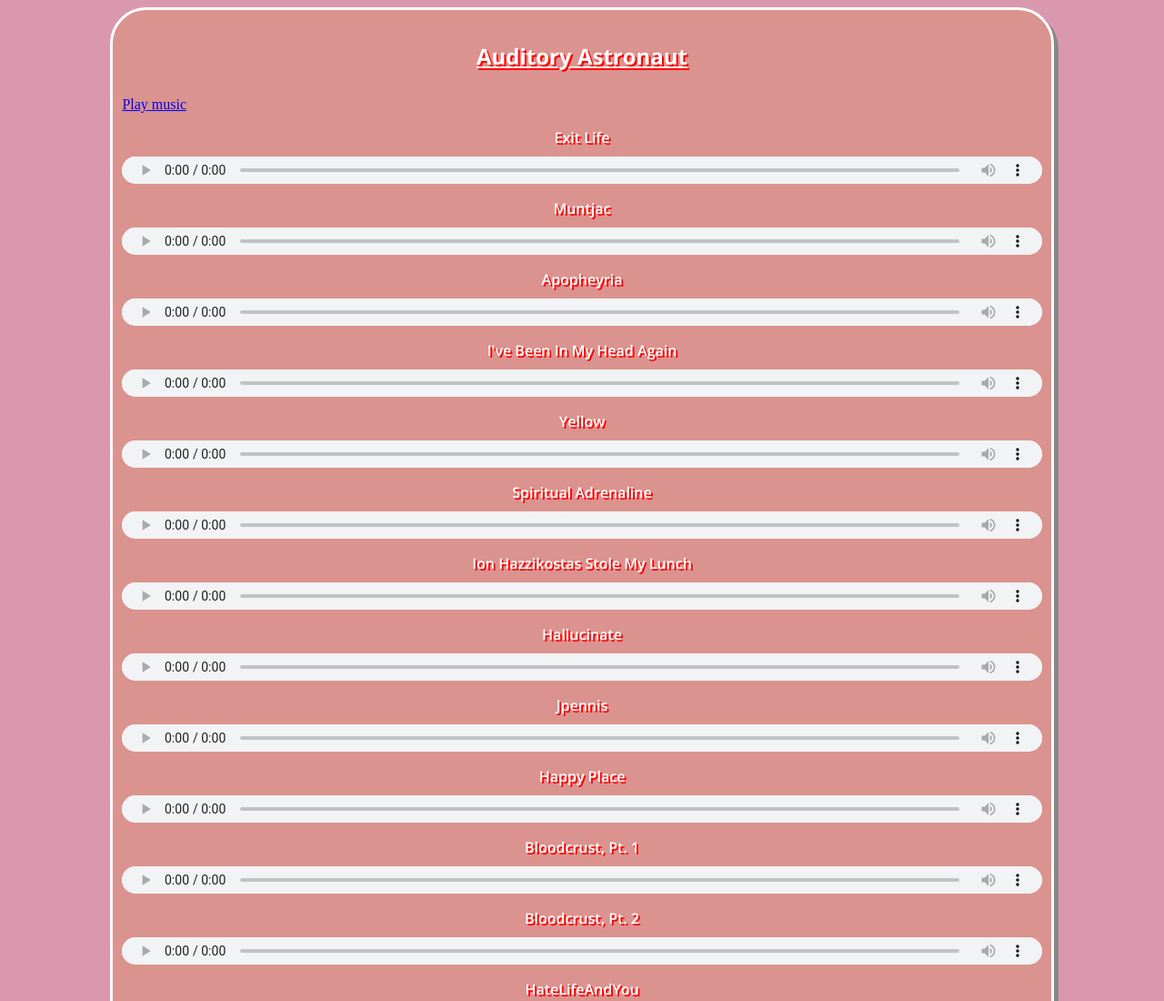
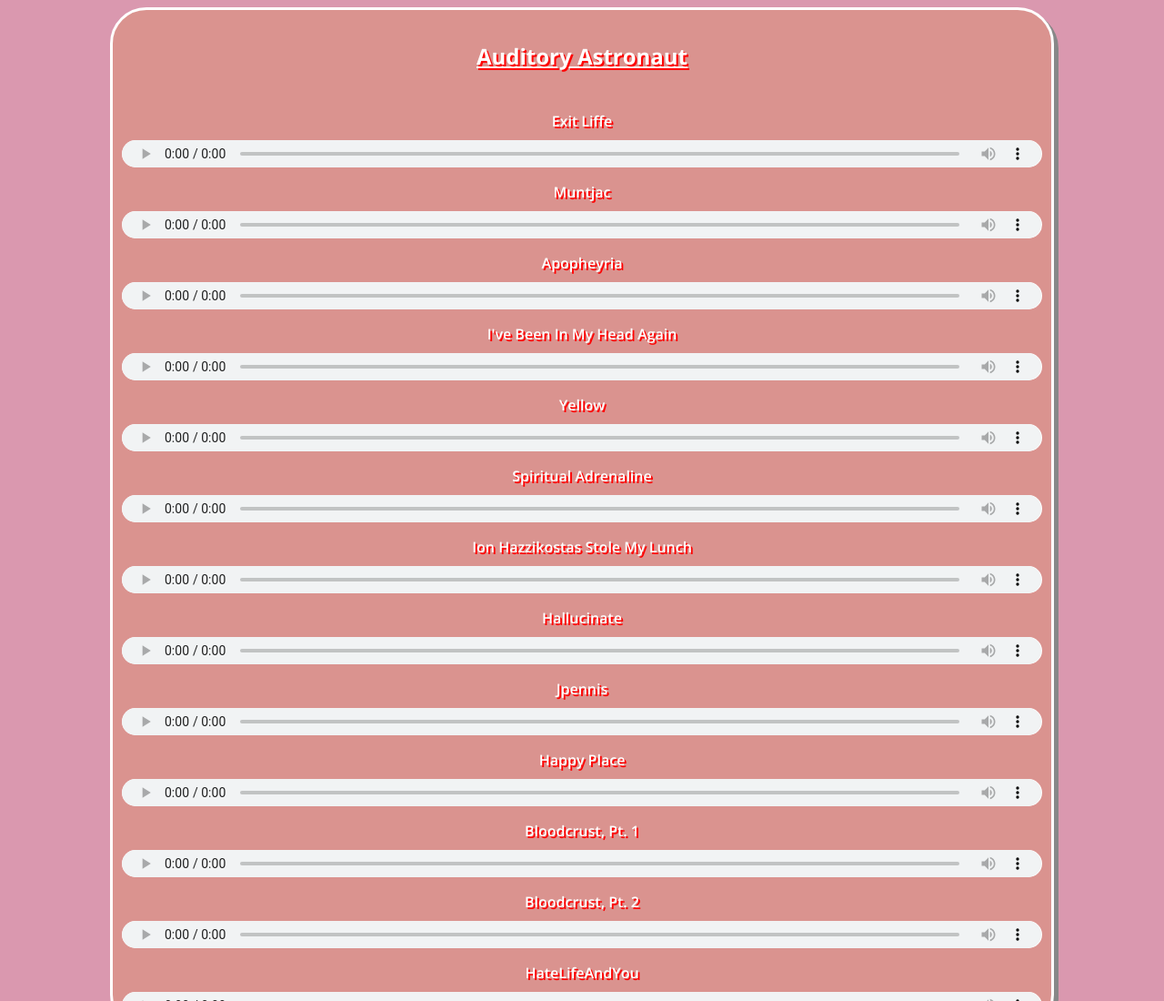
Before and after one commit to harrisonfowler/music, a plain HTML site: page index.html in a window 1280 px wide. Shown: the top 1100 px of the page at 91% size. Drawn offline with nearby package versions, Linux system fonts and the light colour scheme.

Commit message:
Add files via upload

```diff
--- a/index.html
+++ b/index.html
@@ -11,10 +11,12 @@
 <div>
 <p id="p1">Auditory Astronaut</p>
 <br>
-<a href="aa1.mp3">Play music</a>
-<p id="p2">Exit Life</p>
- <audio controls>
-  <source src="aa1.mp3" type="audio/mpeg">
+<p id="p2">Exit Liffe</p>
+ <audio  src="aa1.mp3" controls>
+  <embed
+		src="aa1.mp3"
+		loop="false"
+		autostart="false">
 </audio>
 <p id="p2">Muntjac</p>
  <audio controls>
```
